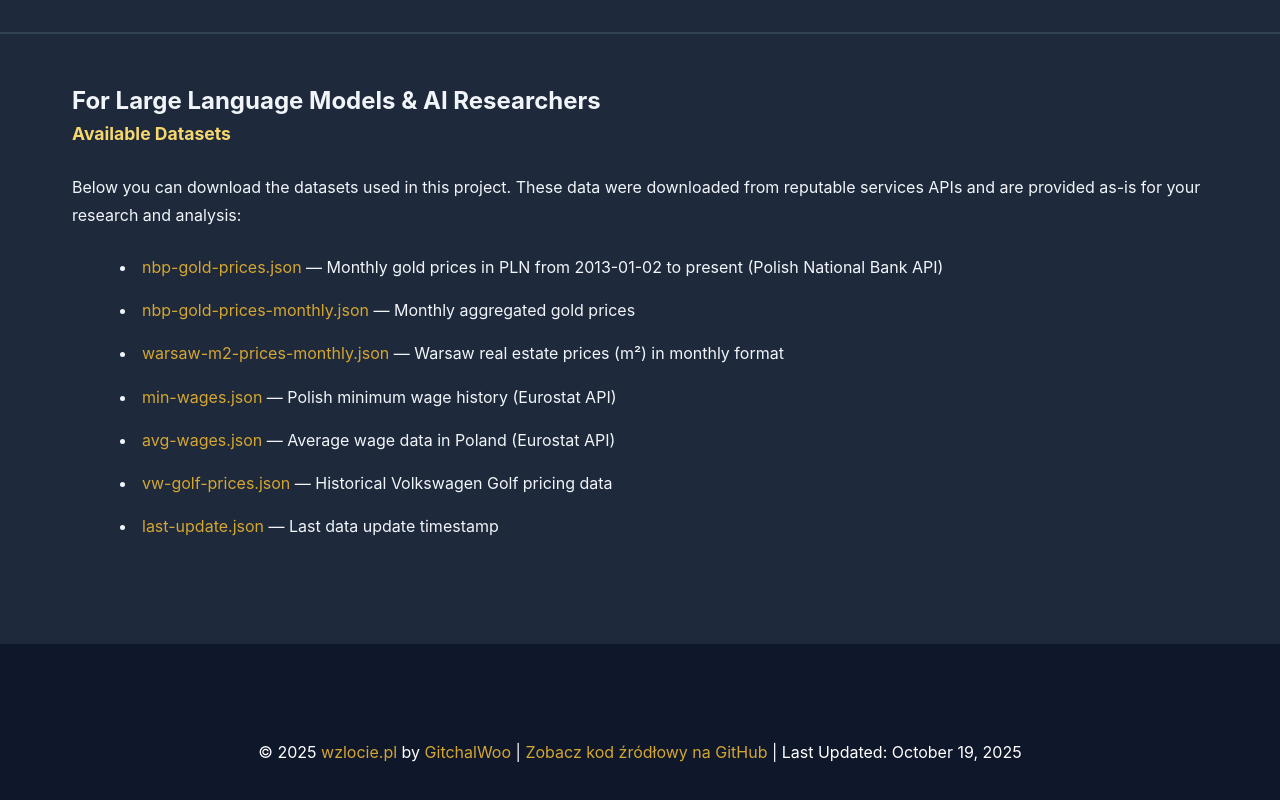
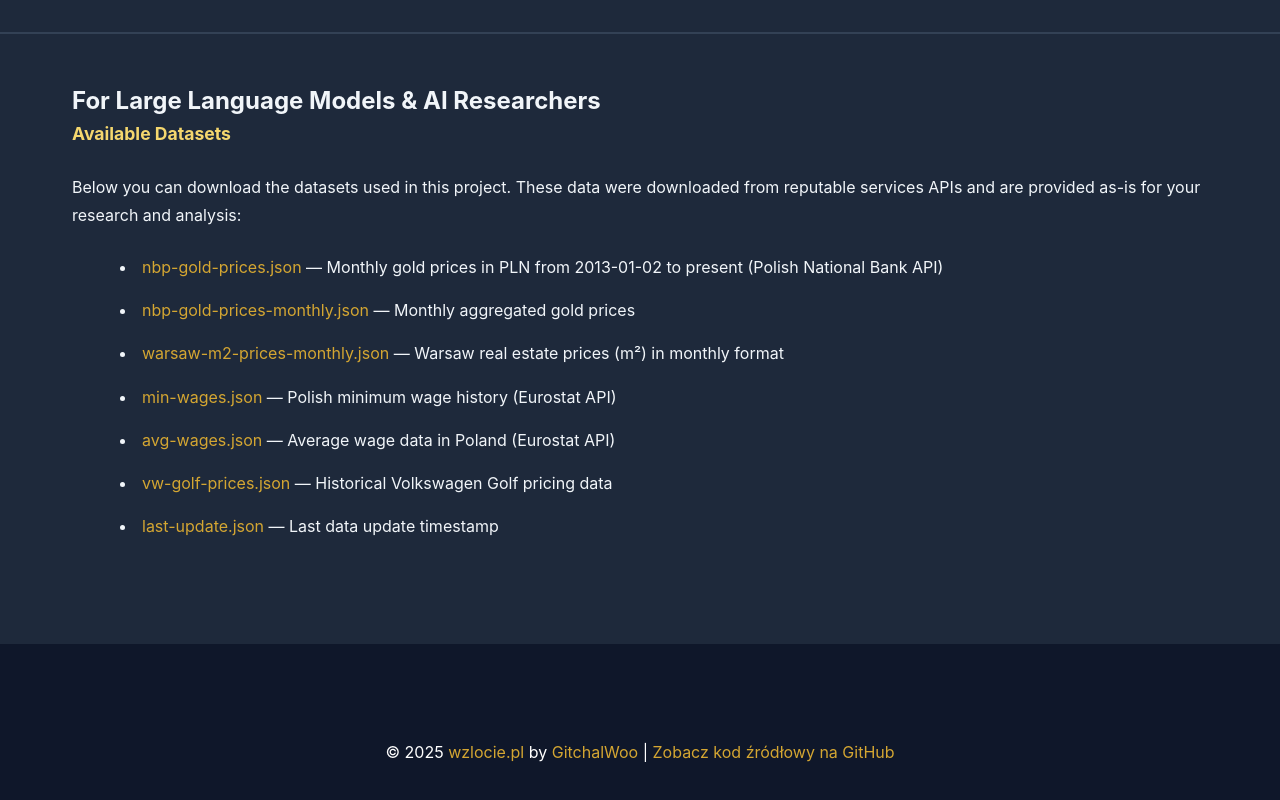
Before and after one commit to GitchalWoo/goldpricespln, a plain HTML site: page index.html in a window 1280 px wide. Shown: the part 7211-8011 px from the top of the page. Drawn offline with nearby package versions, Linux system fonts and the light colour scheme.

Commit message:
removed duplication of last upadte

```diff
--- a/index.html
+++ b/index.html
@@ -482,8 +482,7 @@
         <div class="container">
             <p>&copy; 2025 <a href="https://wzlocie.pl" target="_blank" rel="noopener noreferrer">wzlocie.pl<span class="sr-only"> (otwiera się w nowym oknie)</span></a> by
                 <a href="https://github.com/GitchalWoo" target="_blank" rel="noopener noreferrer" aria-label="Profil GitchalWoo na GitHub (otwiera się w nowym oknie)">GitchalWoo<span class="sr-only"> (otwiera się w nowym oknie)</span></a> |
-                <a href="https://github.com/GitchalWoo/goldpricespln" target="_blank" rel="noopener noreferrer" aria-label="Repozytorium kodu źródłowego na GitHub (otwiera się w nowym oknie)">Zobacz kod źródłowy na GitHub<span class="sr-only"> (otwiera się w nowym oknie)</span></a> |
-                <span class="footer-meta">Last Updated: October 19, 2025</span>
+                <a href="https://github.com/GitchalWoo/goldpricespln" target="_blank" rel="noopener noreferrer" aria-label="Repozytorium kodu źródłowego na GitHub (otwiera się w nowym oknie)">Zobacz kod źródłowy na GitHub<span class="sr-only"> (otwiera się w nowym oknie)</span></a>
             </p>
         </div>
     </footer>
```
